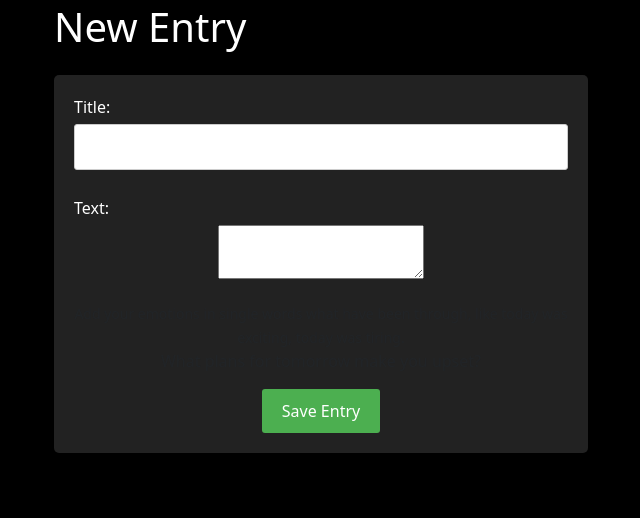
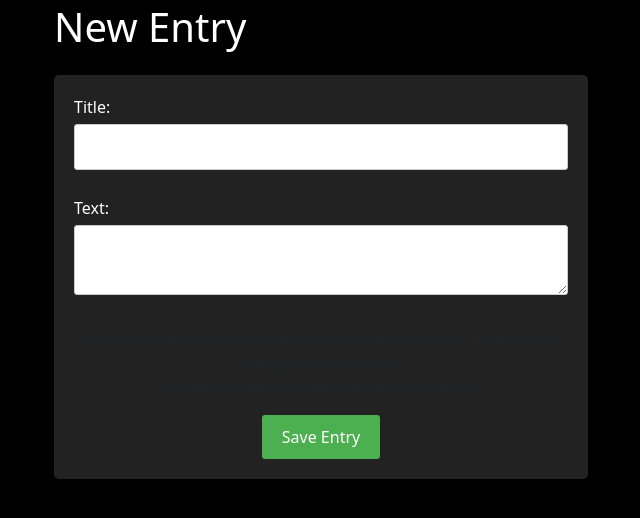
Before and after one commit to victorcreed/self_reflection, a Django app: template journal/templates/journal/new_entry.html in a window 1280 px wide. Shown: the part 141-659 px from the top of the page, without its empty margins (319-959 px from the left). Run offline with Django 3.2, Linux system fonts and the light colour scheme; the template is opened without the code that fills it, so the values that code supplies are empty, except form fields; tables that the repository leaves empty hold one stand-in row (values such as "Sample post"); form fields are guessed from the names that the template uses.

Commit message:
fix: Include textareas in signup-form styles

```diff
--- a/journal/static/css/styles.css
+++ b/journal/static/css/styles.css
@@ -129,7 +129,8 @@ hr {
 
 .signup-form input[type="text"],
 .signup-form input[type="password"],
-.signup-form select {
+.signup-form select,
+.signup-form textarea {
     width: 100%;
     padding: 10px;
     margin-bottom: 10px;
```
